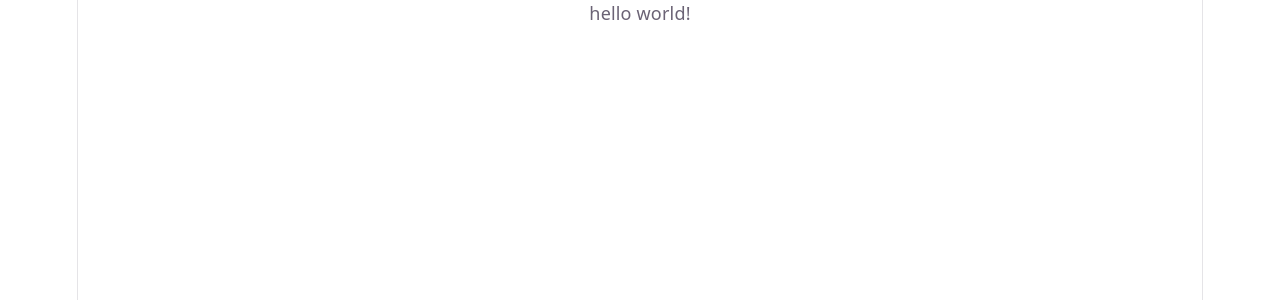
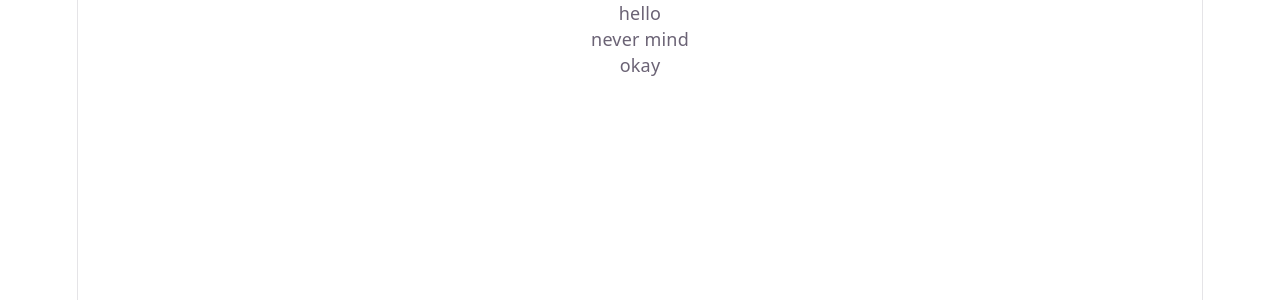
Before and after one commit to atomnoid/react_portfolio, a React (Vite) app in the folder movie info/: page / in a window 1280 px wide. Shown: the top 300 px of the page. Built offline with nearby package versions, Linux system fonts and the light colour scheme.

Commit message:
created components

```diff
--- a/movie info/src/App.jsx
+++ b/movie info/src/App.jsx
@@ -1,13 +1,22 @@
-
-import './App.css'
+import "./App.css";
 
 // This is a component
 function App() {
   return (
+    <>
+      <Text display="hello"/>
+      <Text display="never mind"/>
+      <Text display="okay"/>
+
+    </>
+  );
+}
+function Text({display}) {
+  return (
     <div>
-      <p>hello world!</p>
+      <p>{display}</p>
     </div>
-  )
+  );
 }
 
-export default App
+export default App;
```
